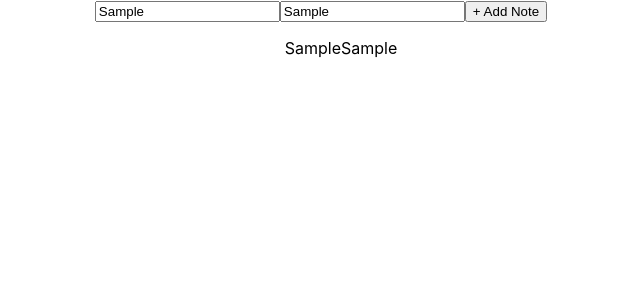
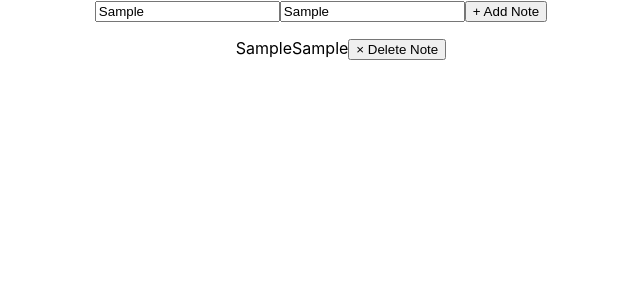
Before and after one commit to ollienorman/notes-react, a React (Create React App) app: page / in a window 1280 px wide. Both pictures are taken after typing "Sample", "Sample" into the empty fields and a click on the button "+ Add Note". Shown: the top 300 px of the page, without its empty margins (319-959 px from the left). Built offline with nearby package versions, Linux system fonts and the light colour scheme.

Commit message:
Add delete button on Notes that hooks up to function in App - does not yet delete

```diff
--- a/src/App.js
+++ b/src/App.js
@@ -12,10 +12,12 @@ function App() {
     setNotes(notesTemp);
   }
 
+  const deleteNote = (note) => {
+    console.log(note);
+  }
+
   useEffect(() => {
-    console.log('in localStorage useEffect');
     const localStorageRef = localStorage.getItem('notes')
-    console.log(localStorageRef);
     if (localStorageRef) {
       setNotes(JSON.parse(localStorageRef))
     }
@@ -31,7 +33,7 @@ function App() {
   return (
     <div className="App">
       <NewNote addNote={addNote}/>
-      <AllNotes notes={notes}/>
+      <AllNotes notes={notes} deleteNote={deleteNote}/>
     </div>
   );
 }
--- a/src/components/AllNotes.js
+++ b/src/components/AllNotes.js
@@ -1,4 +1,4 @@
-import React, {useState, useEffect } from 'react'
+import React from 'react'
 import Note from './Note';
 
 // sort notes by ID (timestamp)
@@ -8,7 +8,7 @@ function AllNotes(props) {
     <div>
       <ul className="all-notes">
         {props.notes.map((note) => (
-          <Note body={note.body} title={note.title} key={note.id}/>
+          <Note body={note.body} title={note.title} id={note.id} key={note.id} deleteNote={props.deleteNote}/>
         ))}
       </ul>
     </div>
--- a/src/components/Note.js
+++ b/src/components/Note.js
@@ -1,4 +1,4 @@
-import React, {useState, useEffect } from 'react'
+import React from 'react'
 
 // sort notes by ID (timestamp)
 
@@ -7,6 +7,7 @@ function Note(props) {
     <div>
       {props.title}
       {props.body}
+      <button type="button" onClick={() => (props.deleteNote(props.id))}>&times; Delete Note</button>
     </div>
   )
 }
```
